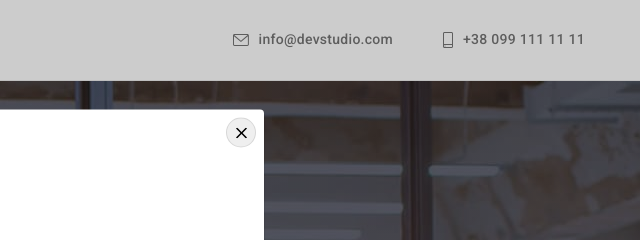
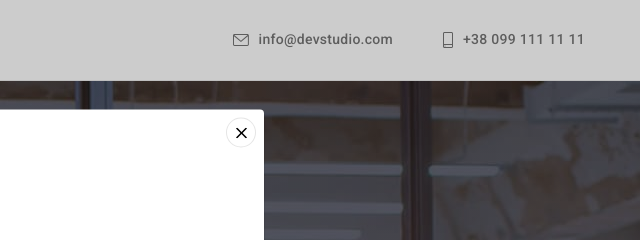
Before and after one commit to fedorzvyk/goit-markup-hw-05, a plain HTML site: page index.html in a window 1280 px wide. Both pictures are taken after a click on the button "Заказать услугу". Shown: the top 240 px of the page, 640-1280 px from the left. Drawn offline with nearby package versions, Linux system fonts and the light colour scheme.

Commit message:
правит кнопку close

```diff
--- a/css/styles.css
+++ b/css/styles.css
@@ -741,10 +741,12 @@ color: var(--primary-white-color);
     align-items: center;
     justify-content: center;
 
+    background-color: var(--primary-white-color);
     width: 30px;
     height: 30px;
     border-radius: 50%;
     padding: 0px;
     border: 1px solid rgba(0, 0, 0, 0.1);
+    cursor: pointer;
 
 }
```
